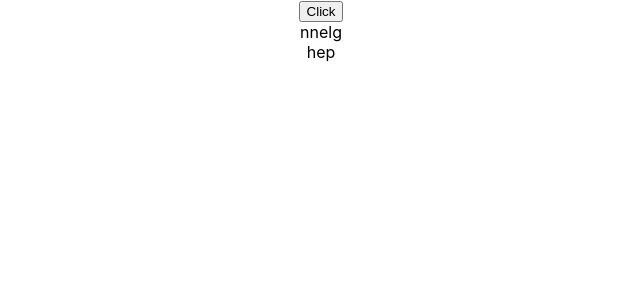
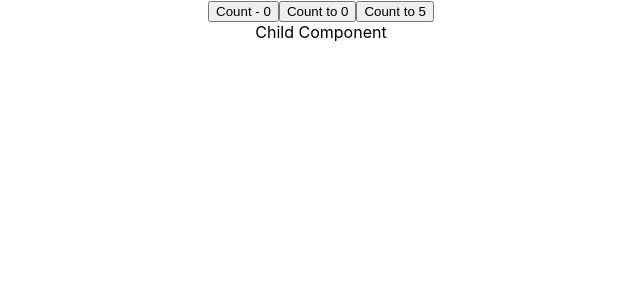
Before and after one commit to glennpck/reactPractise, a React (Create React App) app in the folder reactrender/: page / in a window 1280 px wide. Shown: the top 300 px of the page, without its empty margins (319-959 px from the left). Built offline with nearby package versions, Linux system fonts and the light colour scheme.

Commit message:
parent+child component render behaviour

```diff
--- a/reactrender/src/App.js
+++ b/reactrender/src/App.js
@@ -4,11 +4,13 @@
 import UseReducer from './components/useReducer/UseReducer';
 import ObjectUseState from './components/ImmutableState/ObjectUseState';
 import ArrayUseState from './components/ImmutableState/ArrayUseState';
+import Parent from './components/ParentChild/Parent';
 
 function App() {
   return (
     <div className="App">
-      <ArrayUseState />
+      <Parent />
+      {/* <ArrayUseState /> */}
       {/* <ObjectUseState /> */}
       {/* <UseState /> */}
       {/* <UseReducer /> */}
--- /dev/null
+++ b/reactrender/src/components/ParentChild/Child.js
@@ -0,0 +1,12 @@
+import React from 'react'
+
+const Child = () => {
+    console.log('Child Render')
+  return (
+    <div>
+      Child Component
+    </div>
+  )
+}
+
+export default Child
--- /dev/null
+++ b/reactrender/src/components/ParentChild/Parent.js
@@ -0,0 +1,18 @@
+import React, {useState} from 'react'
+import Child from './Child'
+
+const Parent = () => {
+    const [count, setCount] = useState(0)
+
+    console.log('Parent Render')
+  return (
+    <div>
+      <button onClick={() => setCount(c => c + 1)}>Count - {count}</button>
+      <button onClick={() => setCount(0)}>Count to 0</button>
+      <button onClick={() => setCount(5)}>Count to 5</button>
+      <Child />
+    </div>
+  )
+}
+
+export default Parent
```
